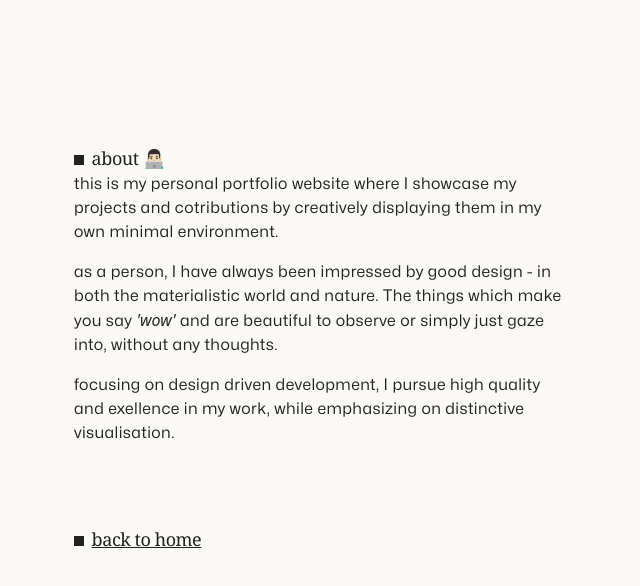
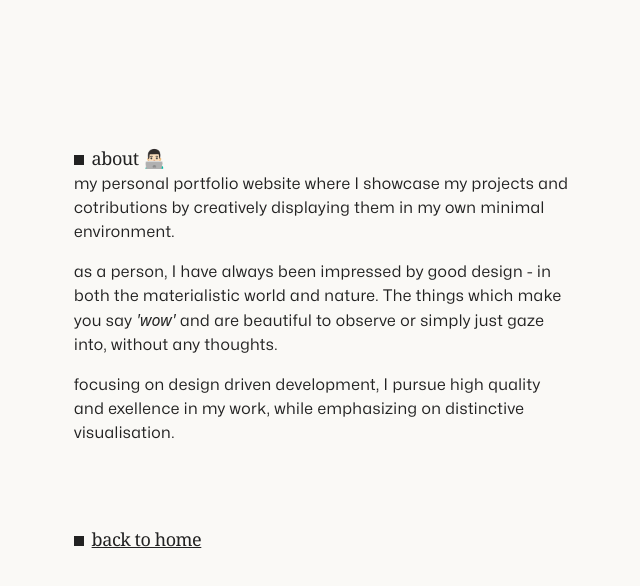
Before and after one commit to denislav-d/personal-portfolio, a Next.js app: page /about in a window 1280 px wide. Shown: the top 586 px of the page, without its empty margins (318-958 px from the left). Built offline with nearby package versions, Linux system fonts and the light colour scheme.

Commit message:
Quick change in about

```diff
--- a/src/app/about/page.tsx
+++ b/src/app/about/page.tsx
@@ -9,7 +9,7 @@ export default function About() {
     <section className="container z-10 mx-auto mb-20 mt-24 flex flex-col px-10 md:w-full md:min-w-[512px] md:max-w-xl lg:mt-36">
       <h1 className="text-title">about 👨🏻‍💻</h1>
       <p className="text-secondary mb-4">
-        this is my personal portfolio website where I showcase my projects and
+        my personal portfolio website where I showcase my projects and
         cotributions by creatively displaying them in my own minimal
         environment.
       </p>
```
